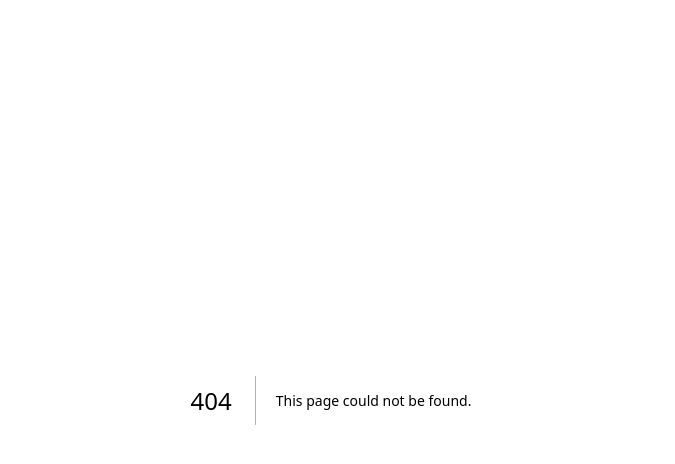
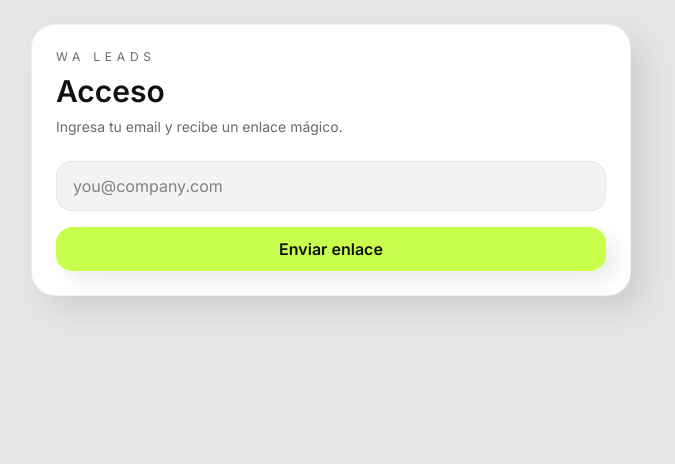
Before and after one commit to josafatmartinez/wa-leads-saas, a Next.js app: page /login in a window 1280 px wide. Before the commit this address had no page. Shown: the top 464 px of the page, without its empty margins (309-984 px from the left). Built offline with nearby package versions, Linux system fonts and the light colour scheme.

Commit message:
✨ feat: add magic-link auth flow and proxy guard

```diff
--- /dev/null
+++ b/src/app/auth/callback/route.ts
@@ -0,0 +1,44 @@
+import { NextResponse } from "next/server";
+import { cookies } from "next/headers";
+import { createServerClient } from "@supabase/auth-helpers-nextjs";
+import { getSupabaseEnv } from "@/utils/supabase/env";
+
+export async function GET(request: Request) {
+  const url = new URL(request.url);
+  const code = url.searchParams.get("code");
+  const redirect = url.searchParams.get("redirect") || "/dashboard/leads";
+
+  if (!code) {
+    return NextResponse.redirect(new URL("/login", url.origin));
+  }
+
+  const { url: supabaseUrl, anonKey } = getSupabaseEnv();
+  const cookieStore = cookies();
+  let supabaseResponse = NextResponse.next();
+
+  const supabase = createServerClient(supabaseUrl, anonKey, {
+    cookies: {
+      getAll() {
+        return cookieStore.getAll();
+      },
+      setAll(cookiesToSet) {
+        cookiesToSet.forEach(({ name, value, options }) =>
+          supabaseResponse.cookies.set(name, value, options)
+        );
+      },
+    },
+  });
+
+  const { error } = await supabase.auth.exchangeCodeForSession(code);
+
+  if (error) {
+    return NextResponse.redirect(new URL("/login", url.origin));
+  }
+
+  const destination = new URL(redirect, url.origin);
+  const redirectResponse = NextResponse.redirect(destination);
+  supabaseResponse.cookies.getAll().forEach((cookie) =>
+    redirectResponse.cookies.set(cookie.name, cookie.value, cookie)
+  );
+  return redirectResponse;
+}
--- /dev/null
+++ b/src/app/login/page.tsx
@@ -0,0 +1,64 @@
+"use client";
+
+import { useState } from "react";
+import { getSupabaseBrowserClient } from "@/lib/supabase-client";
+
+export default function LoginPage() {
+  const [email, setEmail] = useState("");
+  const [status, setStatus] = useState<"idle" | "sent" | "error">("idle");
+  const [message, setMessage] = useState("");
+
+  const handleSubmit = async (event: React.FormEvent<HTMLFormElement>) => {
+    event.preventDefault();
+    setStatus("idle");
+    setMessage("");
+
+    const supabase = getSupabaseBrowserClient();
+    const redirectTo = `${window.location.origin}/auth/callback?redirect=/dashboard/leads`;
+    const { error } = await supabase.auth.signInWithOtp({
+      email,
+      options: {
+        emailRedirectTo: redirectTo,
+      },
+    });
+
+    if (error) {
+      setStatus("error");
+      setMessage(error.message);
+      return;
+    }
+
+    setStatus("sent");
+    setMessage("Te enviamos un enlace de acceso.");
+  };
+
+  return (
+    <div className="page">
+      <div className="page__content">
+        <div className="card">
+          <p className="text-xs uppercase tracking-[0.4em] muted">WA Leads</p>
+          <h1 className="mt-2 text-3xl font-semibold">Acceso</h1>
+          <p className="mt-2 text-sm muted">
+            Ingresa tu email y recibe un enlace mágico.
+          </p>
+
+          <form className="mt-6 space-y-4" onSubmit={handleSubmit}>
+            <input
+              className="input"
+              type="email"
+              placeholder="you@company.com"
+              value={email}
+              onChange={(event) => setEmail(event.target.value)}
+              required
+            />
+            <button className="btn btn--primary w-full" type="submit">
+              Enviar enlace
+            </button>
+          </form>
+
+          {status !== "idle" && <p className="mt-4 text-sm">{message}</p>}
+        </div>
+      </div>
+    </div>
+  );
+}
--- a/src/middleware.ts
+++ /dev/null
@@ -1,12 +0,0 @@
-import { type NextRequest } from "next/server";
-import { getMiddlewareSupabaseClient } from "@/utils/supabase/middleware";
-
-export async function middleware(request: NextRequest) {
-  const { supabase, response } = getMiddlewareSupabaseClient(request);
-  await supabase.auth.getSession(); // refresh session if needed
-  return response;
-}
-
-export const config = {
-  matcher: ["/((?!_next/static|_next/image|favicon.ico).*)"],
-};
--- /dev/null
+++ b/src/proxy.ts
@@ -0,0 +1,37 @@
+import { type NextRequest, NextResponse } from "next/server";
+import { getMiddlewareSupabaseClient } from "@/utils/supabase/middleware";
+
+const PUBLIC_PATHS = [
+  "/login",
+  "/auth/callback",
+  "/auth/error",
+  "/api/public",
+];
+
+function isPublicPath(pathname: string) {
+  return PUBLIC_PATHS.some((p) => pathname.startsWith(p));
+}
+
+export async function proxy(request: NextRequest) {
+  const { supabase, response } = getMiddlewareSupabaseClient(request);
+  const { data } = await supabase.auth.getSession(); // refresh session if needed
+
+  if (!data.session && !isPublicPath(request.nextUrl.pathname)) {
+    const loginUrl = new URL("/login", request.url);
+    loginUrl.searchParams.set("redirect", request.nextUrl.pathname + request.nextUrl.search);
+    const redirectResponse = NextResponse.redirect(loginUrl);
+
+    // Preserve cookies set by Supabase (if any) on the redirect response
+    response.cookies.getAll().forEach((cookie) =>
+      redirectResponse.cookies.set(cookie.name, cookie.value, cookie)
+    );
+
+    return redirectResponse;
+  }
+
+  return response;
+}
+
+export const config = {
+  matcher: ["/dashboard/:path*"],
+};
```
